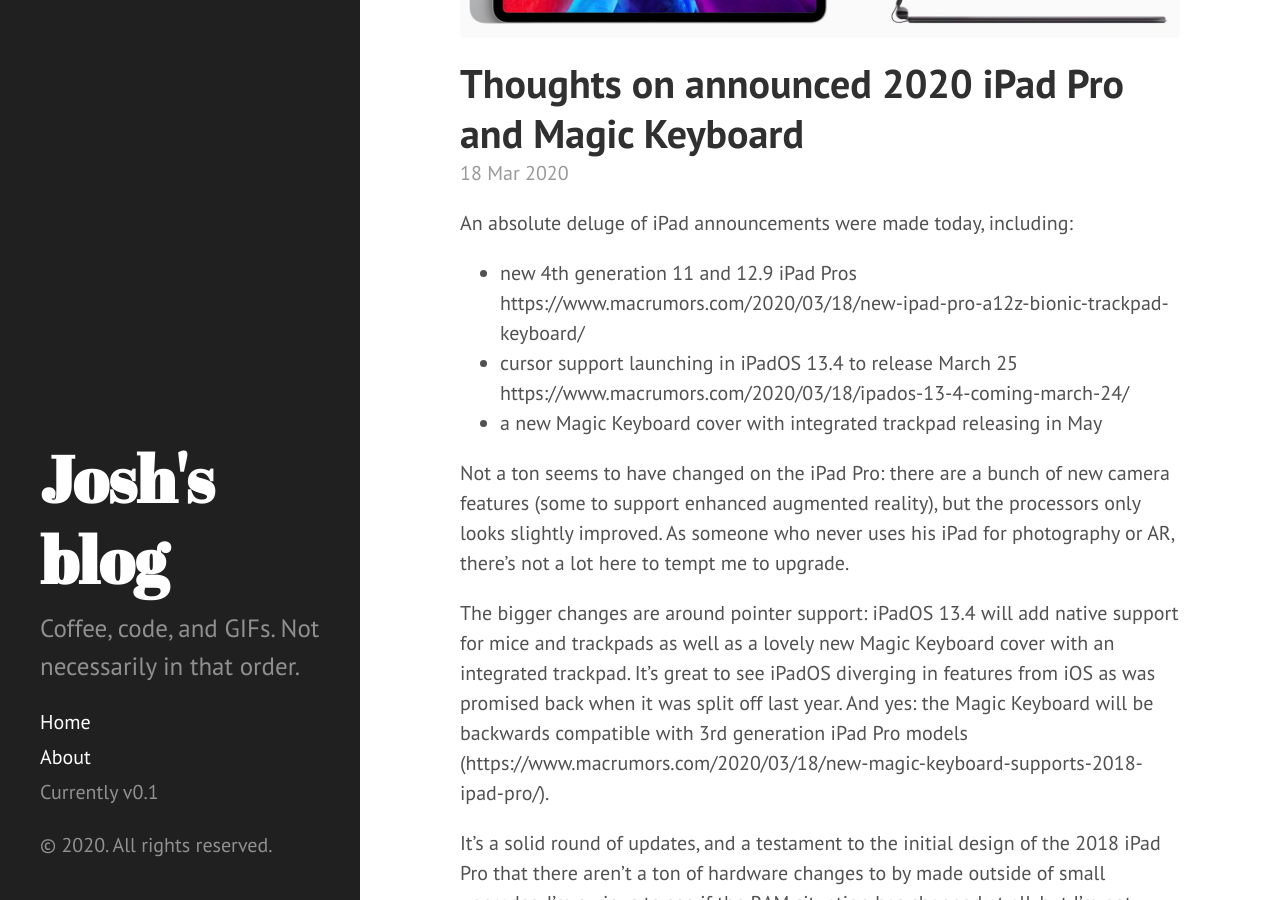
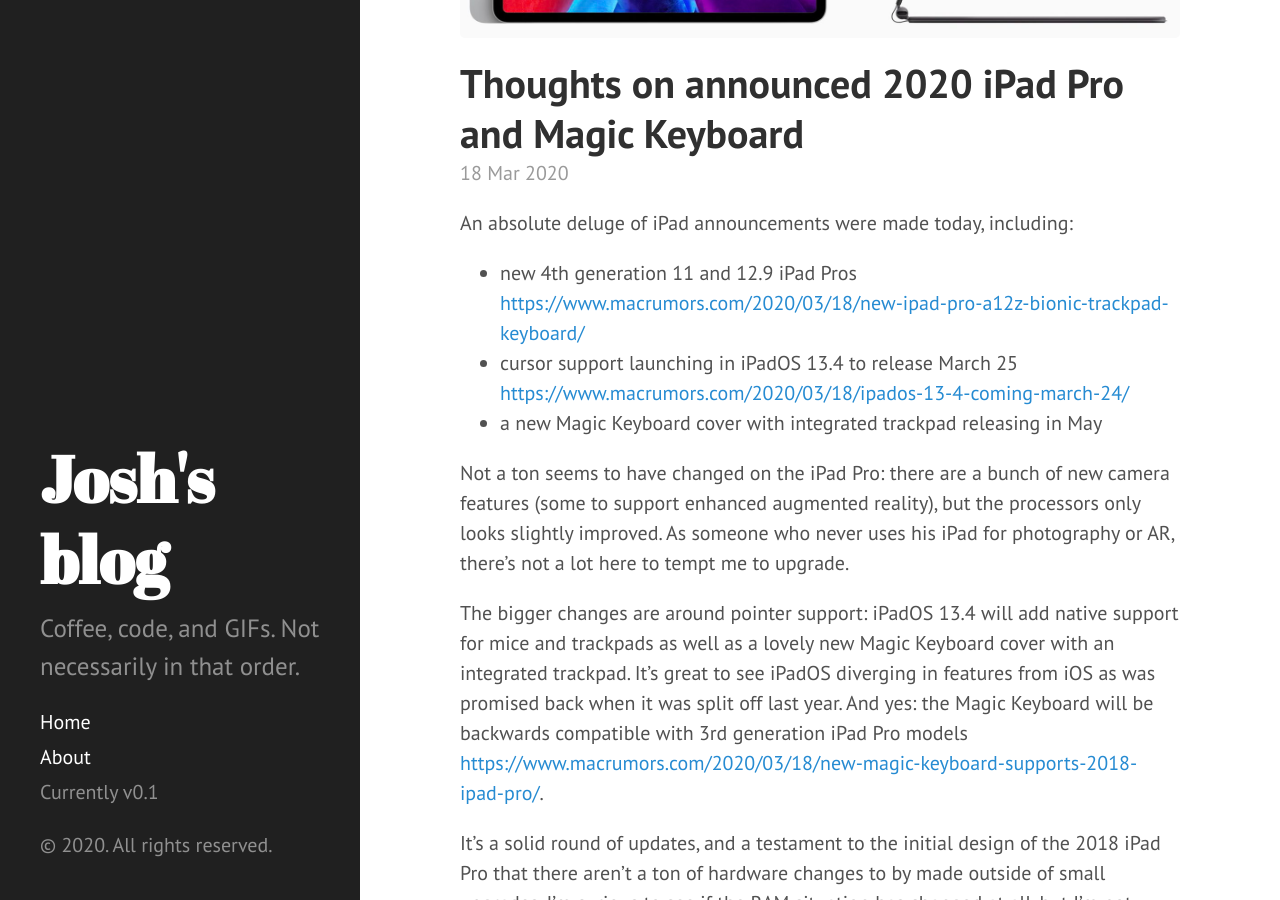
Before and after one commit to joshpuetz/joshpuetz.github.io, a Jekyll site: the page built from _posts/2020-03-18-Thoughts-on-announced-2020-ipad-pro-and-magic-keyboard.md, in a window 1280 px wide and 900 px high, scrolled down 405 px. Built offline with Jekyll 4.4.1, drawn with Linux system fonts in a browser that asks for light colours; our own code applies the rules of GitHub Pages for plain Markdown files; part of the change alters nothing that is shown.

```diff
--- a/_posts/2020-03-18-Thoughts-on-announced-2020-ipad-pro-and-magic-keyboard.md
+++ b/_posts/2020-03-18-Thoughts-on-announced-2020-ipad-pro-and-magic-keyboard.md
@@ -7,12 +7,12 @@ excerpt: Cursors come to iPadOS
 ---
 
 An absolute deluge of iPad announcements were made today, including:
-- new 4th generation 11 and 12.9 iPad Pros https://www.macrumors.com/2020/03/18/new-ipad-pro-a12z-bionic-trackpad-keyboard/
-- cursor support launching in iPadOS 13.4 to release March 25 https://www.macrumors.com/2020/03/18/ipados-13-4-coming-march-24/
+- new 4th generation 11 and 12.9 iPad Pros [https://www.macrumors.com/2020/03/18/new-ipad-pro-a12z-bionic-trackpad-keyboard/](https://www.macrumors.com/2020/03/18/new-ipad-pro-a12z-bionic-trackpad-keyboard/)
+- cursor support launching in iPadOS 13.4 to release March 25 [https://www.macrumors.com/2020/03/18/ipados-13-4-coming-march-24/](https://www.macrumors.com/2020/03/18/ipados-13-4-coming-march-24/)
 - a new Magic Keyboard cover with integrated trackpad releasing in May
 
 Not a ton seems to have changed on the iPad Pro: there are a bunch of new camera features (some to support enhanced augmented reality), but the processors only looks slightly improved. As someone who never uses his iPad for photography or AR, there's not a lot here to tempt me to upgrade.
 
-The bigger changes are around pointer support: iPadOS 13.4 will add native support for mice and trackpads as well as a lovely new Magic Keyboard cover with an integrated trackpad. It's great to see iPadOS diverging in features from iOS as was promised back when it was split off last year. And yes: the Magic Keyboard will be backwards compatible with 3rd generation iPad Pro models (https://www.macrumors.com/2020/03/18/new-magic-keyboard-supports-2018-ipad-pro/).
+The bigger changes are around pointer support: iPadOS 13.4 will add native support for mice and trackpads as well as a lovely new Magic Keyboard cover with an integrated trackpad. It's great to see iPadOS diverging in features from iOS as was promised back when it was split off last year. And yes: the Magic Keyboard will be backwards compatible with 3rd generation iPad Pro models [https://www.macrumors.com/2020/03/18/new-magic-keyboard-supports-2018-ipad-pro/](https://www.macrumors.com/2020/03/18/new-magic-keyboard-supports-2018-ipad-pro/).
 
 It's a solid round of updates, and a testament to the initial design of the 2018 iPad Pro that there aren't a ton of hardware changes to by made outside of small upgrades. I'm curious to see if the RAM situation has changed at all, but I'm not planning on upgrading this time. I'm absolutely going to grab that new Magic Keyboard cover, and I'm still hopeful WWDC 2020 will bring _some_ way to develop apps on iPadOS.
```
